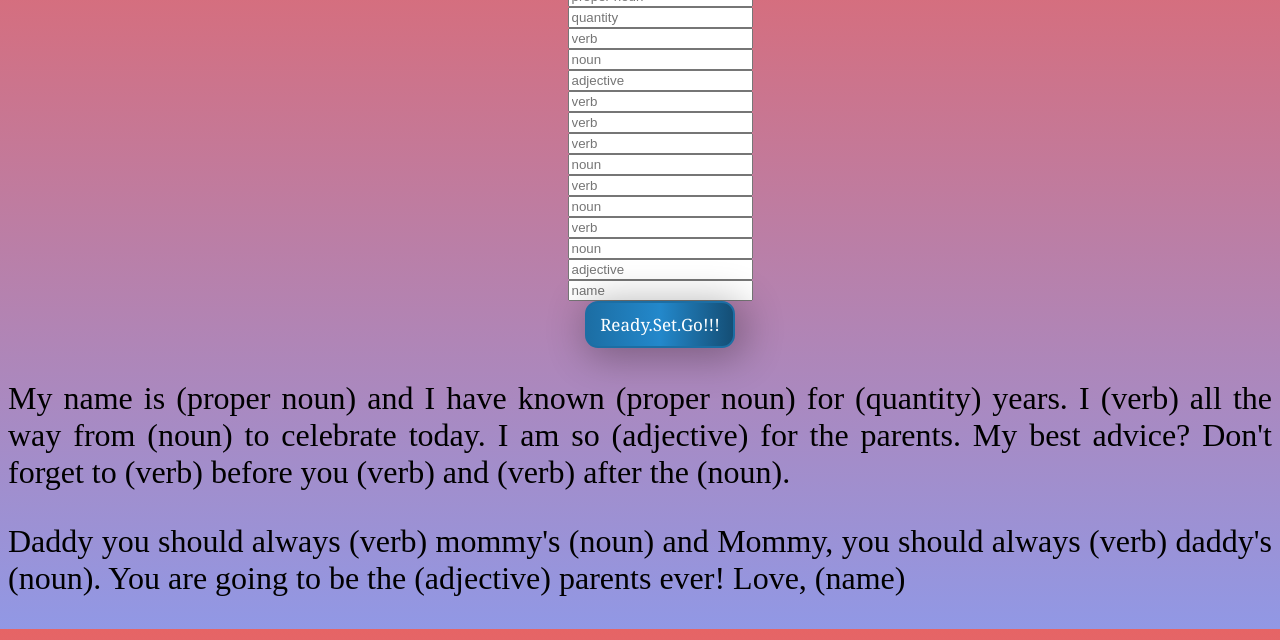
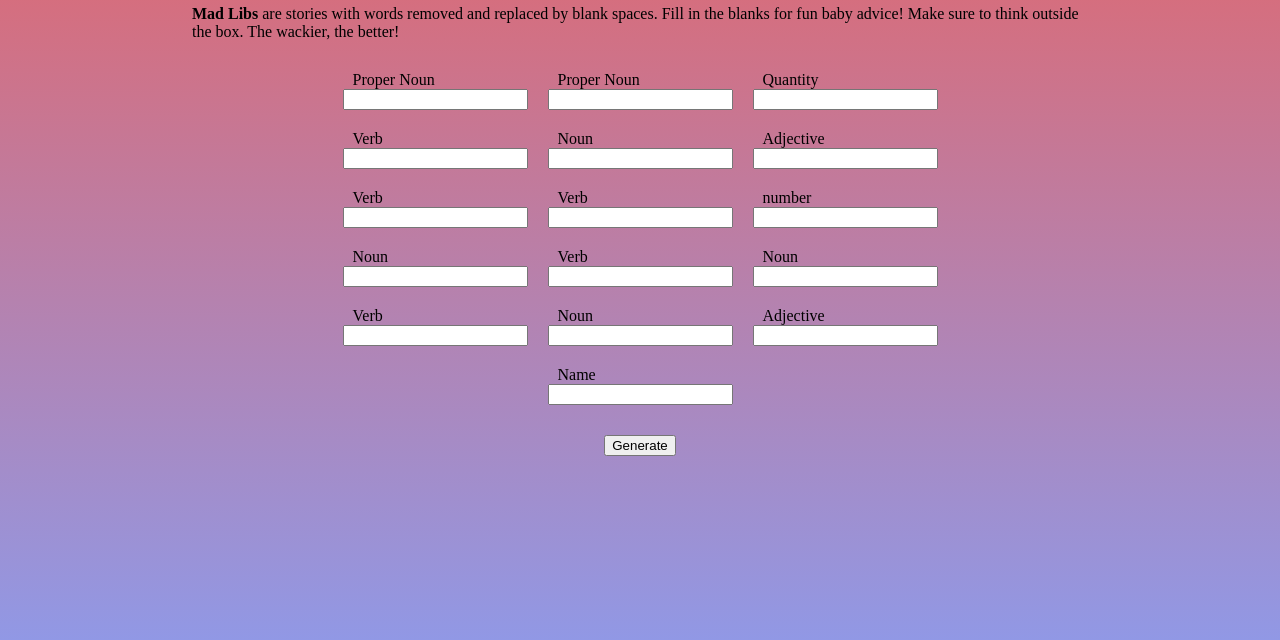
Before and after one commit to jayhun0521/madLibGame, a plain HTML site: page index.html in a window 1280 px wide. Shown: the part 160-800 px from the top of the page. Drawn offline with Linux system fonts and the light colour scheme.

Commit message:
updating html and css

```diff
--- a/index.html
+++ b/index.html
@@ -3,16 +3,132 @@
 <head>
     <meta charset="UTF-8">
     <meta http-equiv="X-UA-Compatible" content="IE=edge">
-    <meta name="viewport" content="width=
-    , initial-scale=1.0">
-    <title>Mad Lib Game</title>
-    <link rel="stylesheet" href="./style.css">
-</head>
+    <meta name="viewport" content="width=device-width, initial-scale=1.0">
+   <link rel="stylesheet" href="./style.css">
+   <link rel="preconnect" href="https://fonts.googleapis.com">
+   <link rel="preconnect" href="https://fonts.gstatic.com" crossorigin>
+   <link href="https://fonts.googleapis.com/css2?family=Poppins:wght@400;700&display=swap" rel="stylesheet">
+   <title>Baby Mad Lib</title>
+
+  </head>
 <body>
+  <script src="./madlibs.js"></script>
+
+  <div class="container">
+      <header>
+        <h1>Baby Mad Lib</h1>
+        <h2>Baby Advice</h2>
+        <p><strong>Mad Libs</strong> are stories with words removed and replaced by blank spaces. Fill in the blanks for fun
+          baby advice! Make sure to think outside the box. The wackier, the better!</p>
+      </header>
+      <main>
+        <form action="madlibs-form" name="madlibs-form" onsubmit="submitMadLibs(event)">
+          <section id="madlibs-inputs">
+            <div class="input-group">
+              <label for="proper_noun_1">Proper Noun</label>
+              <input type="text" id="proper_noun_1" name="proper_noun_1" required>
+            </div>
 
 
-    <h1>Baby Mad Lib</h1>
-    <form onSubmit="return false" action="">
+            <div class="input-group">
+              <label for="proper_noun_2">Proper Noun</label>
+              <input type="text" id="proper_noun_2" name="proper_noun_2" required>
+            </div>
+
+
+            <div class="input-group">
+              <label for="quantity">Quantity</label>
+              <input type="text" id="quantity" name="quantity" required>
+            </div>
+
+
+            <div class="input-group">
+              <label for="verb1">Verb</label>
+              <input type="text" id="verb1" name="verb1" required>
+            </div>
+
+
+            <div class="input-group">
+              <label for="noun1">Noun</label>
+              <input type="text" id="noun1" name="noun1" required>
+            </div>
+
+
+            <div class="input-group">
+              <label for="adjective1">Adjective</label>
+              <input type="text" id="adjective1" name="adjective1" required>
+            </div>
+
+
+            <div class="input-group">
+              <label for="verb2">Verb</label>
+              <input type="text" id="verb2" name="verb2" required>
+            </div>
+
+
+            <div class="input-group">
+              <label for="verb3">Verb</label>
+              <input type="text" id="verb3" name="verb3" required>
+            </div>
+
+
+            <div class="input-group">
+              <label for="verb4">number</label>
+              <input type="text" id="verb4" name="verb4" required>
+            </div>
+
+
+            <div class="input-group">
+              <label for="noun2">Noun</label>
+              <input type="text" id="noun2" name="noun2" required>
+            </div>
+
+
+            <div class="input-group">
+              <label for="verb5">Verb</label>
+              <input type="text" id="verb5" name="verb5" required>
+            </div>
+
+
+            <div class="input-group">
+              <label for="noun3">Noun</label>
+              <input type="text" id="noun3" name="noun3" required>
+            </div>
+
+
+            <div class="input-group">
+              <label for="verb6">Verb</label>
+              <input type="text" id="verb6" name="verb6" required>
+            </div>
+
+
+            <div class="input-group">
+              <label for="noun4">Noun</label>
+              <input type="text" id="noun4" name="noun4" required>
+            </div>
+
+
+            <div class="input-group">
+              <label for="adjective2">Adjective</label>
+              <input type="text" id="adjective2" name="adjective2" required>
+            </div>
+
+
+            <div class="input-group">
+              <label for="name">Name</label>
+              <input type="text" id="name" name="name" required>
+            </div>
+          </section>
+          <section id="madlibs-submit">
+            <button type="submit" onclick="createParagraph()">Generate</button>
+          </section>
+        </form>
+        <section id="completed-story" class="hide"></section>
+      </main>
+    </div>
+
+    <!-- <form onSubmit="return false" action="">
+
       <ul>
         <li><input type="text" placeholder="proper noun" id="text one"></li>
         <li><input type="text" placeholder="proper noun" id="text two"></li>
@@ -30,8 +146,8 @@
         <li><input type="text" placeholder="noun" id="text fourteen"></li>
         <li><input type="text" placeholder="adjective" id="text fifteen"></li>
         <li><input type="text" placeholder="name" id="text sixteen"></li>
-
-        <div>
+       -->
+        <!-- <div>
         <li><button class="button" type="botton" id="button" onclick="createParagraph()">Ready.Set.Go!!!</li>
       </div>
       </ul>
@@ -39,10 +155,10 @@
     <div id="answer"></div>
 
     <div>
-        <p>My name is (proper noun) and I have known (proper noun) for (quantity) years. I (verb) all the way from (noun) to celebrate today. I am so (adjective) for the parents. My best advice? Don't forget to (verb) before you (verb) and (verb) after the (noun).</p>
+        <p>My name is (proper noun) and I have known (proper noun) for (quantity) years. I (verb) all the way from (noun) to celebrate today. I am so (adjective) for the parents. My best advice? Don't forget to (verb) before you (verb) and (verb) after the (noun).
+        Daddy you should always (verb) mommy's (noun) and Mommy, you should always (verb) daddy's (noun). You are going to be the (adjective) parents ever! Love, (name)</p>
     </div>
-    <div>
-        <p>Daddy you should always (verb) mommy's (noun) and Mommy, you should always (verb) daddy's (noun). You are going to be the (adjective) parents ever! Love, (name)</p>
-    </div>
+  </div> -->
+
 </body>
 </html>
--- /dev/null
+++ b/madlibs.js
@@ -0,0 +1,22 @@
+const submitMadlibs = (event) => {
+    alert('hey!');
+    event.preventDefault();
+
+    const form = new FormData(event.target);
+    const userSubmission = Object.fromEntries(form);
+
+    const story = `<h3>My Completed Story:</h3>
+    <p>My name is <span class="inserted-text">${userSubmission.proper_noun_1}</span> and I have known <span class="inserted-text">${userSubmission.proper_noun_2}</span> for <span class="inserted-text">${userSubmission.quantity}</span> years. I <span class="inserted-text">${userSubmission.verb1}</span> all the way from <span class="inserted-text">${userSubmission.noun1}</span> to celebrate today. I am so <span class="inserted-text">${userSubmission.adjective1}</span> for the parents. My best advice? Don't forget to <span class="inserted-text">${userSubmission.verb2}</span> before you <span class="inserted-text">${userSubmission.verb3}</span> and <span class="inserted-text">${userSubmission.verb4}</span> after the <span class="inserted-text">${userSubmission.noun2}</span>. Daddy you should always <span class="inserted-text">${userSubmission.verb5}</span> mommy's <span class="inserted-text">${userSubmission.noun3}</span> and Mommy, you should always <span class="inserted-text">${userSubmission.verb6}</span> daddy's <span class="inserted-text">${userSubmission.noun4}</span>. You are going to be the <span class="inserted-text">${userSubmission.adjective2}</span> parents ever! Love, <span class="inserted-text">${userSubmission.name}</span>.</p>`;
+
+
+}
+
+
+function createParagraph(){
+    var wordOne = document.getElementById("proper_noun_1").value;
+    var wordTwo = document.getElementById("proper_noun_2").value;
+
+    var paragraph = "<p>THis is the begininning of our Madlib " + wordOne + " and th"
+
+    document.getElementById("completed-story").innerHTML = paragraph;
+}
--- a/style.css
+++ b/style.css
@@ -1,34 +1,59 @@
+
+html {
+    height: 100%;
+}
+
 body {
     background: linear-gradient(#e66465, #9198e5);
-    font-style: helvetica, sans-serif, arial;
-
+    background-color:rgb(35, 136, 203);
+    font-style: "Poppins", helvetica, sans-serif, arial;
+    /* height: 100%; */
+    display: flex;
+    align-items: center;
+    /* overflow-y: hidden; */
 }
 
-
-h1 {
-    font-size: 50px;
-    font-weight: 400;
-    text-align: center;
-    text-shadow: 2px 2px 5px whitesmoke
+.container{
+    background-color: rbga(255, 255, 0.6);
+    padding: 30px 0;
+    border-radius: 20px;
+    box-shadow: rbga(50, 50, 93, 0.25) 0px 13px 27px -5px, rgba(0, 0, 0, 0.3) 0px 8px 16px -8px;
+    min-width: 60vw;
+    max-width: 70vw;
+    min-height: 60vh;
+    max-height: 90vh;
+    margin: 0 auto;
 }
 
-ul {
+form section{
+   padding: 0 5%;
+   margin-top: 20px;
+   display: flex;
+   flex-direction: row;
+   flex-wrap: wrap;
+   justify-content: center;
+}
+
+.input-group{
     display: flex;
     flex-direction: column;
-    list-style-type: none;
-    text-align: center;
-    margin-bottom: 30px;
-    }
-
-
-p {
-    text-align: justify;
-    font-size: 2em;
+    margin: 10px;
 }
 
-.button {
-        color: rgb(255, 255, 255); font-size: 17px; line-height: 17px; padding: 13px; border-radius: 13px; font-family: Georgia, serif; font-weight: normal; text-decoration: none; font-style: normal; font-variant: normal; text-transform: none; background-image: linear-gradient(to right, rgb(28, 110, 164) 0%, rgb(35, 136, 203) 50%, rgb(20, 78, 117) 100%); box-shadow: rgba(0, 0, 0, 0.29) 5px 5px 38px 5px; border: 2px solid rgb(28, 110, 164); display: inline-block;}
-        .myButton:hover {
-        background: #1C6EA4; }
-        .myButton:active {
-        background: #144E75; }
+.input-group label{
+    padding-left: 10px;
+}
+
+.input-group input [type="text"]{
+    height: 30px;
+    width: 250px;
+    border: 1px solid #edede8;
+    border-radius: 20px;
+    box-shadow: rgba(99, 99, 99, 0.1) 0px 2px 2px 0px;
+    padding-left: 10px;
+    margin: 3px 0 10px;
+}
+
+.hide {
+    display: none;
+}
```
